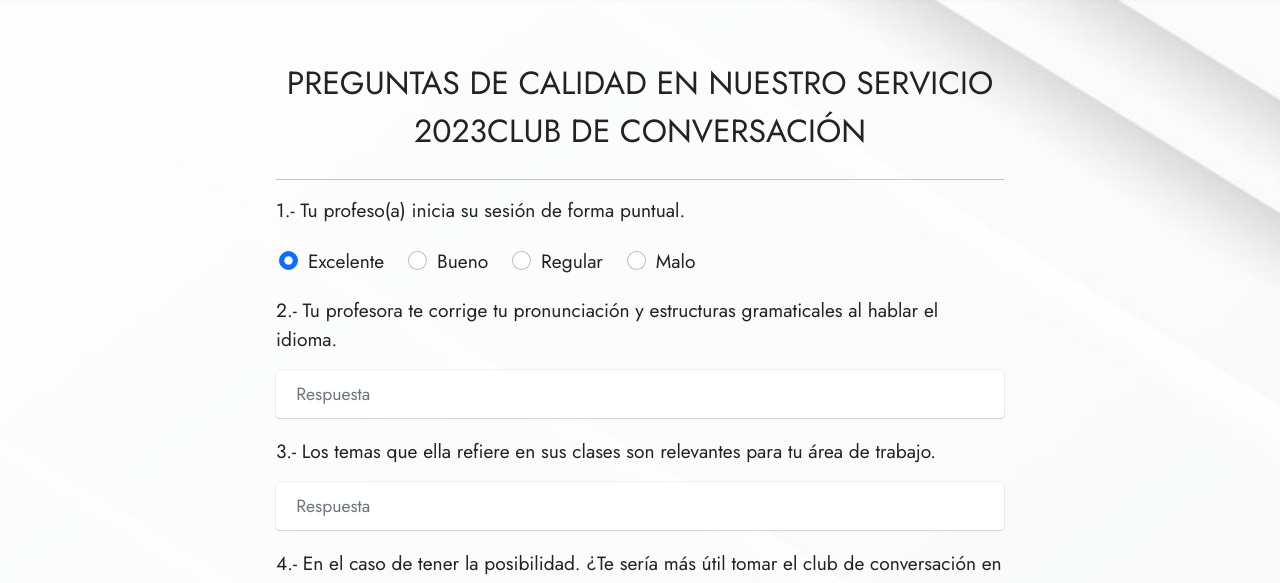
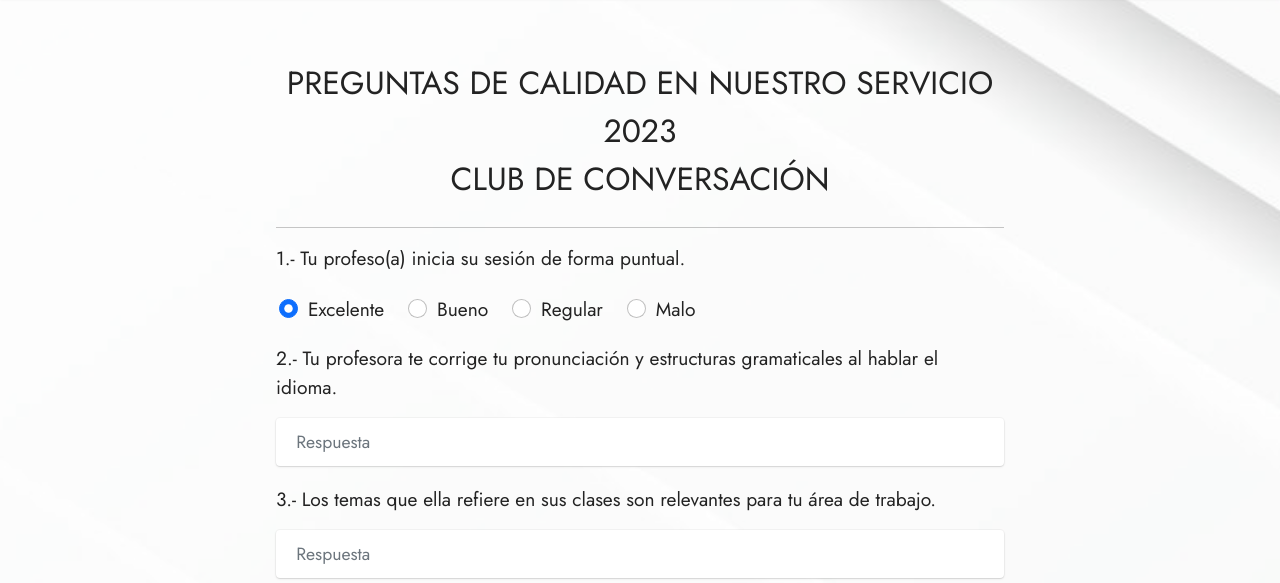
Before and after one commit to rsanlazaro/ol-certificationes, a plain HTML site: page encuestas/encuestaclubconversacion.html in a window 1280 px wide. Shown: the part 151-734 px from the top of the page. Drawn offline with Linux system fonts and the light colour scheme.

Commit message:
revision

```diff
--- a/encuestas/encuestaclubconversacion.html
+++ b/encuestas/encuestaclubconversacion.html
@@ -76,14 +76,14 @@
         <div class="row">
             <div class="col-lg-8 mx-auto mbr-form" data-form-type="formoid">
 <!--Formbuilder Form-->
-<form action="https://mobirise.eu/" method="POST" class="mbr-form form-with-styler" data-form-title="CAPACITACIÓN DE IDIOMA INGLÉS"><input type="hidden" name="email" data-form-email="true" value="ZHT5roWwla5peQIHC44WxsiiDNqVFn8w836rhO8Rz+pAaTQd2VAgrPfp5AUDqJa5PdKfLfKESSh62MNnnJIMGRkOHDILQ+uHDvjLICXP2CqbkMZklVpQc9BhhqlHYTGS.R7KQTkxybPE357MWj0Cb2v4zAfVKlAU07Km39nCHG8tjWimwuTSgHliyqTKqhvkLPIqcAK2qeehv1fw+J8wX8zpi9U7pOjsC9eok44RnkAEjOOxWvTjrxj8iTOpGwk8x">
+<form action="https://mobirise.eu/" method="POST" class="mbr-form form-with-styler" data-form-title="CAPACITACIÓN DE IDIOMA INGLÉS"><input type="hidden" name="email" data-form-email="true" value="vd2uNltrSSxvKVGbHPQL1uRi8RnNEaLaQVLvfHjI5ULtGsmqfc9yD7dN4aX/5Q2jG3Olus6C4t48v+/zMdqXOESUq0KkN2sEEGsqOyM3J+Lc9g8QjyilRmr39lyJaGWW.ti0J8WPmX0tvgDt48w06l3l419ZkwbhJF0T/0m0msbUNseFnXfdnUQUaKy2Fe8ghx+0FwK+CWCC8zK+O84Il198DvQkOEC9i5wG9zxEF0YZkmLxWAFW1up4q3/jHM93L">
 <div class="form-row">
 <div hidden="hidden" data-form-alert="" class="alert alert-success col-12">Gracias, tus respuestas son muy valiosas</div>
 <div hidden="hidden" data-form-alert-danger="" class="alert alert-danger col-12">Oops...! some problem!</div>
 </div>
 <div class="dragArea row">
 <div class="col-lg-12 col-md-12 col-sm-12">
-<h4 class="mbr-fonts-style display-5">PREGUNTAS DE CALIDAD EN NUESTRO SERVICIO 2023CLUB DE CONVERSACIÓN</h4>
+<h4 class="mbr-fonts-style display-5">PREGUNTAS DE CALIDAD EN NUESTRO SERVICIO 2023<br>CLUB DE CONVERSACIÓN</h4>
 </div>
 <div class="col-lg-12 col-md-12 col-sm-12">
 <hr>
```
Also changed, not shown: encuestas/encuestafrances.html (+1 -1 lines), encuestas/encuestaingles.html (+1 -1 lines), 1 other file.
